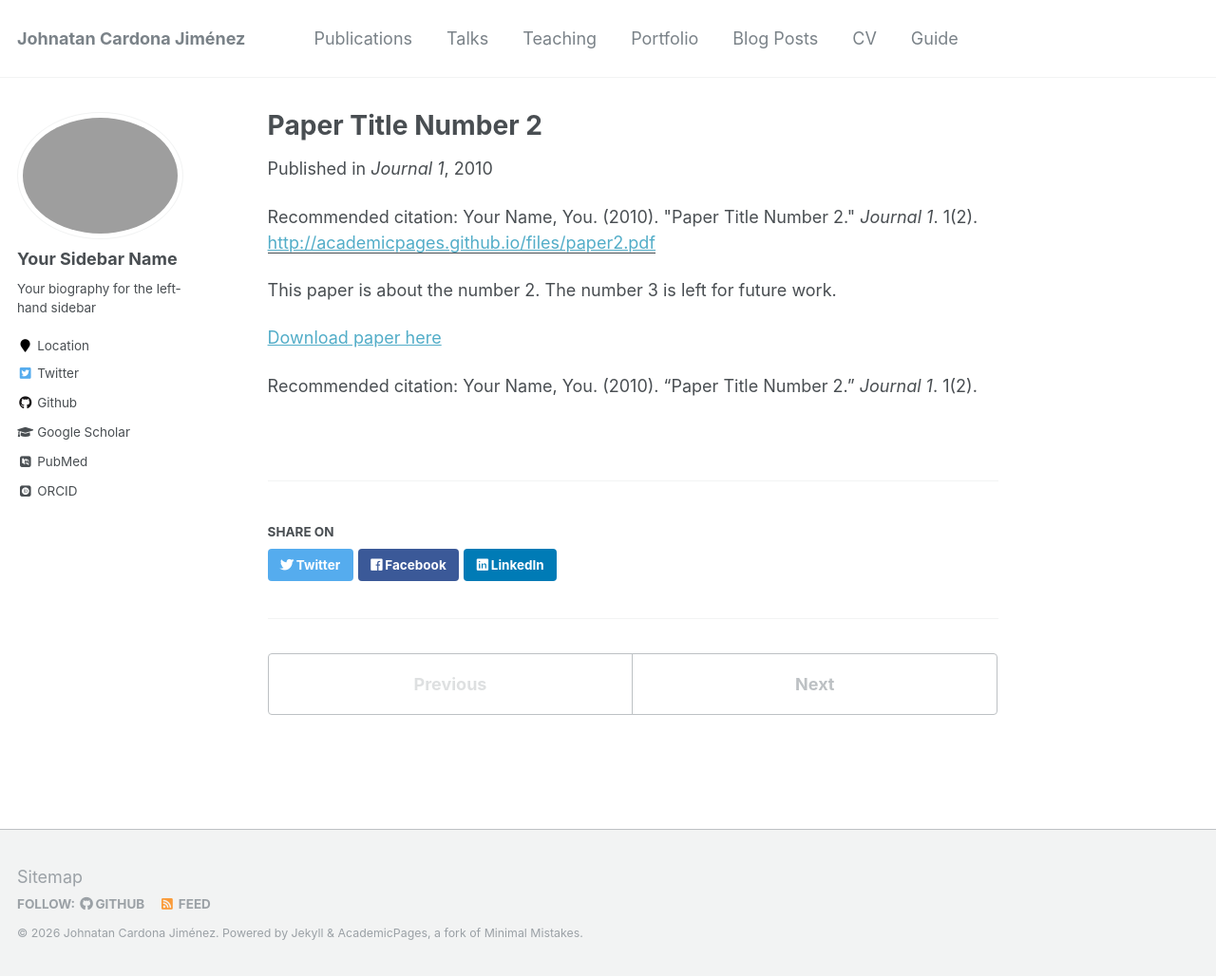
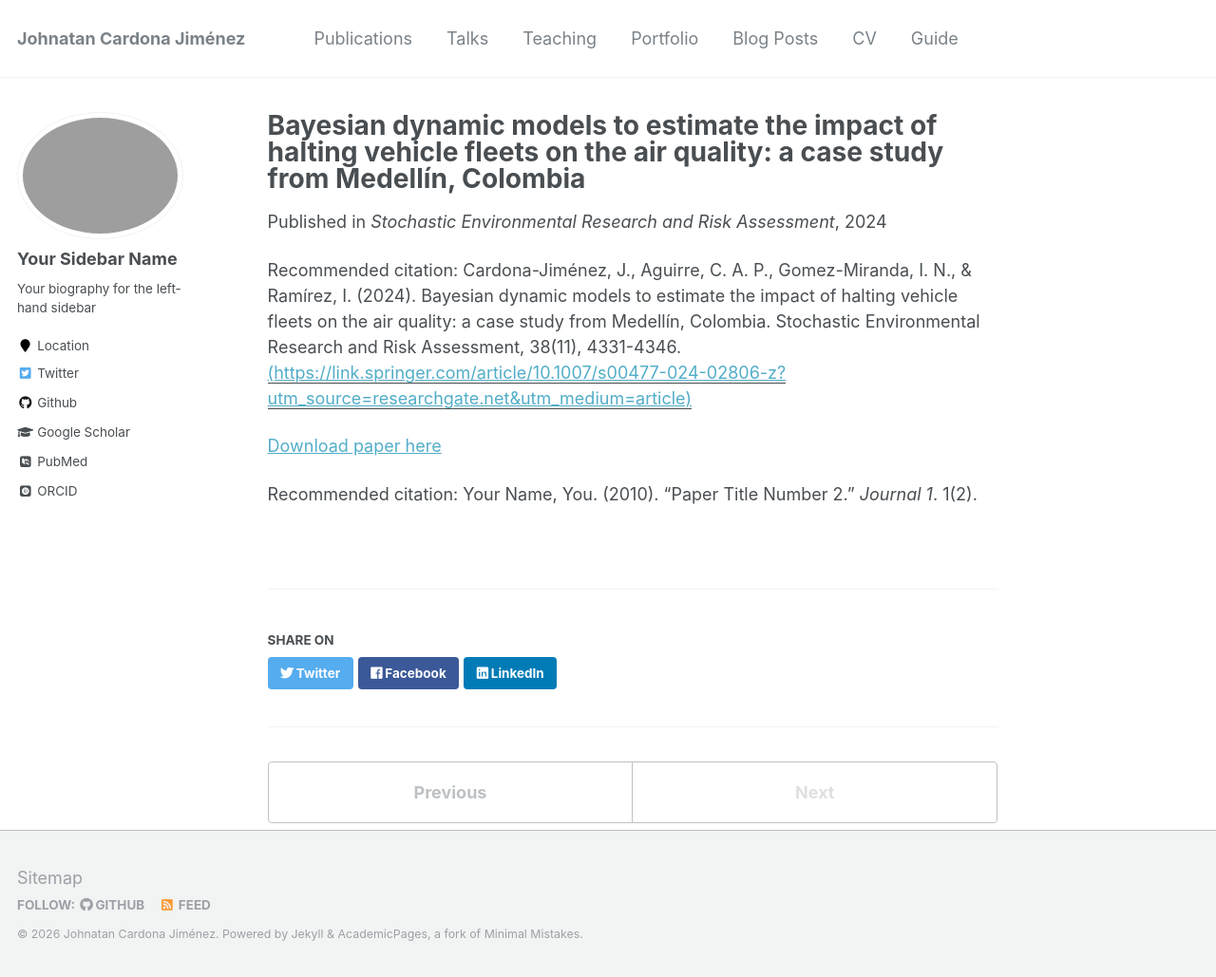
Before and after one commit to JohnatanLAB/JohnatanLAB.github.io, a Jekyll site: the page built from _publications/2010-10-01-paper-title-number-2.md, in a window 1280 px wide and 1029 px high. Shown: the whole window at 95% size. Built offline with Jekyll 4.4.1, drawn with Linux system fonts in a browser that asks for light colours; some web fonts are replaced.

Commit message:
Update 2010-10-01-paper-title-number-2.md

```diff
--- a/_publications/2010-10-01-paper-title-number-2.md
+++ b/_publications/2010-10-01-paper-title-number-2.md
@@ -1,15 +1,15 @@
 ---
-title: "Paper Title Number 2"
+title: "Bayesian dynamic models to estimate the impact of halting vehicle fleets on the air quality: a case study from Medellín, Colombia"
 collection: publications
-permalink: /publication/2010-10-01-paper-title-number-2
-excerpt: 'This paper is about the number 2. The number 3 is left for future work.'
-date: 2010-10-01
-venue: 'Journal 1'
-paperurl: 'http://academicpages.github.io/files/paper2.pdf'
-citation: 'Your Name, You. (2010). &quot;Paper Title Number 2.&quot; <i>Journal 1</i>. 1(2).'
+permalink: /publication/2009-10-01-paper-title-number-1
+excerpt:
+date: 2024-09-24
+venue: ' Stochastic Environmental Research and Risk Assessment'
+paperurl: '(https://link.springer.com/article/10.1007/s00477-024-02806-z?utm_source=researchgate.net&utm_medium=article)'
+citation: 'Cardona-Jiménez, J., Aguirre, C. A. P., Gomez-Miranda, I. N., & Ramírez, I. (2024). Bayesian dynamic models to estimate the impact of halting vehicle fleets on the air quality: a case study from Medellín, Colombia. Stochastic Environmental Research and Risk Assessment, 38(11), 4331-4346.'
 ---
-This paper is about the number 2. The number 3 is left for future work.
 
-[Download paper here](http://academicpages.github.io/files/paper2.pdf)
+
+[Download paper here](https://link.springer.com/article/10.1007/s00477-024-02806-z?utm_source=researchgate.net&utm_medium=article)
 
 Recommended citation: Your Name, You. (2010). "Paper Title Number 2." <i>Journal 1</i>. 1(2).
```
